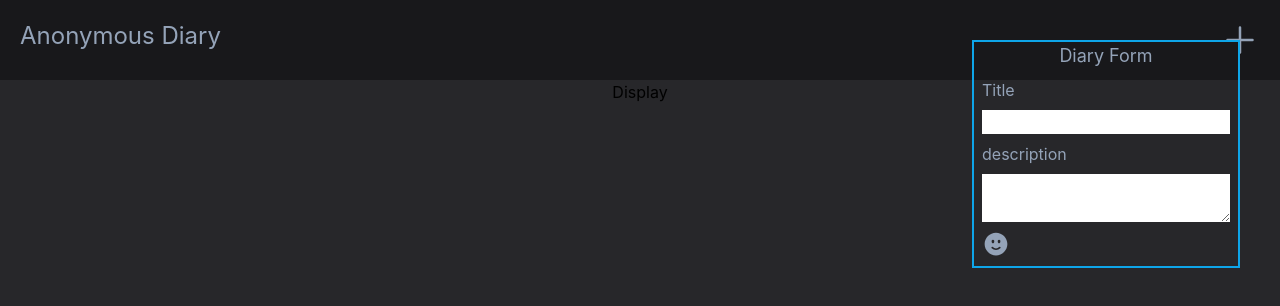
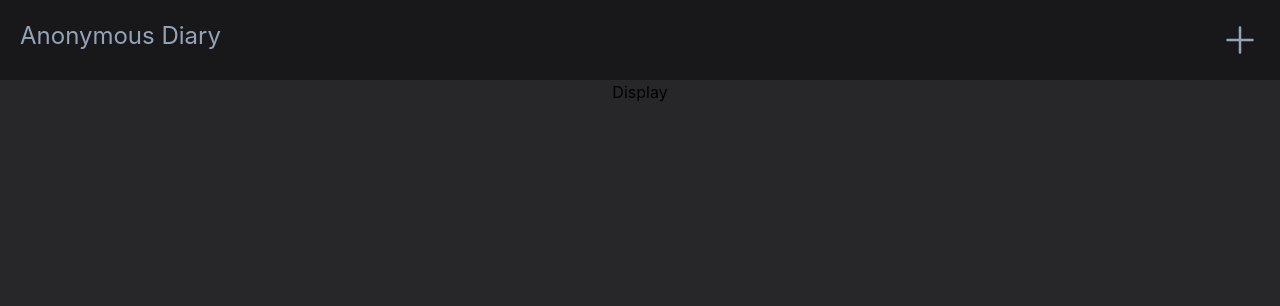
Before and after one commit to kelvin6118/Anonymous_Diary, a React (Create React App) app: page / in a window 1280 px wide. Shown: the top 306 px of the page. Built offline with nearby package versions, Linux system fonts and the light colour scheme.

Commit message:
implemented open form button

```diff
--- a/src/components/CreateForm.tsx
+++ b/src/components/CreateForm.tsx
@@ -15,8 +15,8 @@ function CreateForm({}: Props) {
 
   return (
     <div className='flex flex-col justify-center absolute right-10 top-10 border-2 border-sky-500 box-border'>
-      <h2 className="text-slate-400 text-lg">Diary Form</h2>
-        <form className='flex flex-col space-y-2 p-2 w-fit mx-auto'>
+      <h2 className="text-slate-400 text-lg bg-stone-800 ">Diary Form</h2>
+        <form className='flex flex-col space-y-2 p-2 w-fit mx-auto bg-zinc-600'>
             <label htmlFor="Title" className='text-left text-slate-400'>
                 Title
             </label>
--- a/src/components/Header.tsx
+++ b/src/components/Header.tsx
@@ -1,10 +1,12 @@
-import React from 'react'
+import React, { useState } from 'react'
 import {PlusIcon} from '@heroicons/react/24/solid';
 import CreateForm from './CreateForm';
 
 type Props = {}
 
 export default function Header({}: Props) {
+  const [openForm, setOpenForm] = useState<boolean>(false);
+
   return (
     <header className='bg-zinc-900 flex flex-row justify-between sticky top-0'>
         <div className='align-center p-5'>
@@ -13,8 +15,16 @@ export default function Header({}: Props) {
           </p>
         </div>
         <div className='align-center p-5 relative'>
-          <PlusIcon className='h-10 w-10 text-slate-400 hover:scale-125 transition duration-200 cursor-pointer' />
-          <CreateForm />
+          <div
+          className='h-10 w-10 cursor-pointer hover:scale-125 transition duration-200'
+          onClick={() => {setOpenForm(!openForm)}}
+          >
+            <PlusIcon
+            className='h-10 w-10 text-slate-400'
+            pointerEvents="none"/>
+          </div>
+
+          {openForm && <CreateForm />}
         </div>
 
     </header>
```
